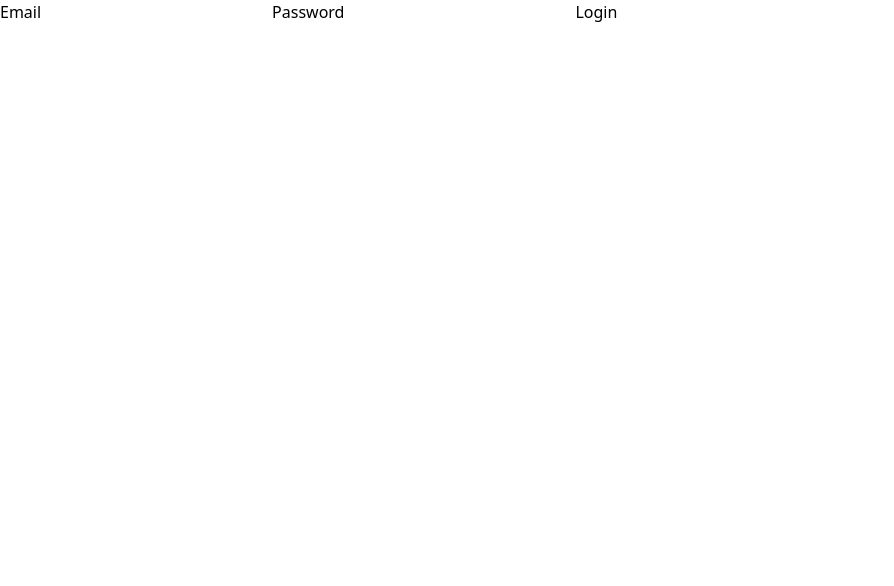
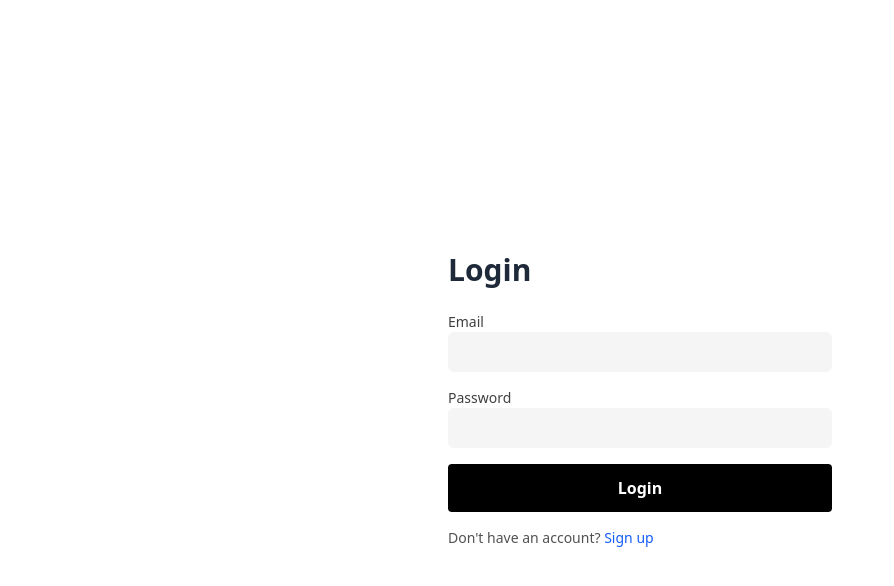
Before and after one commit to Kanishak-xd/hrms-app, an Angular app in the folder client/: page /login in a window 1280 px wide. Shown: the top 586 px of the page, without its empty margins (0-894 px from the left). Built offline with nearby package versions, Linux system fonts and the light colour scheme.

Commit message:
added login form frontend

```diff
--- a/client/src/app/pages/login/login.html
+++ b/client/src/app/pages/login/login.html
@@ -1,11 +1,29 @@
-<form [formGroup]="loginForm" (ngSubmit)="onSubmit()">
-    <label>Email</label>
-    <input type="email" formControlName="email" />
+<div class="min-h-screen flex justify-center items-center p-8">
+    <form [formGroup]="loginForm" (ngSubmit)="onSubmit()" class="w-full max-w-md bg-white p-8">
+        <h2 class="text-3xl font-bold text-gray-800 mb-6">Login</h2>
 
-    <label>Password</label>
-    <input type="password" formControlName="password" />
+        <div class="flex flex-col mb-4">
+            <label class="text-sm font-medium text-neutral-700">Email</label>
+            <input type="email" formControlName="email" class="form-input" />
+        </div>
 
-    <button type="submit">Login</button>
+        <div class="flex flex-col mb-4">
+            <label class="text-sm font-medium text-neutral-700">Password</label>
+            <input type="password" formControlName="password" class="form-input" />
+        </div>
 
-    <p class="text-red-500" *ngIf="errorMessage()">{{ errorMessage() }}</p>
-</form>
+        <div *ngIf="errorMessage()" class="text-red-500 text-sm mb-4">
+            {{ errorMessage() }}
+        </div>
+
+        <button type="submit"
+            class="w-full bg-black text-white font-semibold py-3 px-4 rounded hover:scale-105 hover:cursor-pointer transition-transform">
+            Login
+        </button>
+
+        <p class="text-sm text-neutral-600 mt-4">
+            Don't have an account?
+            <a routerLink="/register" class="text-blue-600 hover:underline hover:cursor-pointer">Sign up</a>
+        </p>
+    </form>
+</div>
--- a/client/src/app/pages/login/login.ts
+++ b/client/src/app/pages/login/login.ts
@@ -1,13 +1,13 @@
 import { Component, inject, signal } from '@angular/core';
 import { FormBuilder, Validators, ReactiveFormsModule } from '@angular/forms';
 import { CommonModule } from '@angular/common';
-import { Router } from '@angular/router';
+import { Router, RouterLink } from '@angular/router';
 import { AuthService } from '../../services/auth.service';
 
 @Component({
   selector: 'app-login',
   standalone: true,
-  imports: [CommonModule, ReactiveFormsModule],
+  imports: [CommonModule, ReactiveFormsModule, RouterLink],
   templateUrl: './login.html',
   styleUrls: ['./login.css']
 })
--- a/client/src/app/pages/register/register.html
+++ b/client/src/app/pages/register/register.html
@@ -1,5 +1,5 @@
-<div class="min-h-screen flex p-8">
-    <form [formGroup]="registerForm" (ngSubmit)="onSubmit()" class="w-4/11 rounded-lg p-6 mt-20 ml-30">
+<div class="min-h-screen flex p-8 justify-center items-center">
+    <form [formGroup]="registerForm" (ngSubmit)="onSubmit()" class="w-4/11 rounded-lg p-6 mt-20">
         <h2 class="text-3xl font-bold text-gray-800 mb-7">Employee Registration</h2>
 
         <div class="grid gap-4">
@@ -88,5 +88,10 @@
             class="w-full bg-black text-white font-semibold py-3 px-4 mt-8 hover:cursor-pointer rounded hover:scale-101">
             Submit for Approval
         </button>
+
+        <p class="text-sm text-neutral-600 mt-4">
+            Already have an account?
+            <a routerLink="/login" class="text-blue-600 hover:underline hover:cursor-pointer">Log in</a>
+        </p>
     </form>
 </div>
--- a/client/src/app/pages/register/register.ts
+++ b/client/src/app/pages/register/register.ts
@@ -2,11 +2,12 @@ import { Component, signal, inject } from '@angular/core';
 import { FormBuilder, Validators, ReactiveFormsModule } from '@angular/forms';
 import { CommonModule } from '@angular/common';
 import { AuthService } from '../../services/auth.service';
+import { Router, RouterLink } from '@angular/router';
 
 @Component({
   selector: 'app-register',
   standalone: true,
-  imports: [CommonModule, ReactiveFormsModule],
+  imports: [CommonModule, ReactiveFormsModule, RouterLink],
   templateUrl: './register.html',
   styleUrls: ['./register.css']
 })
```
